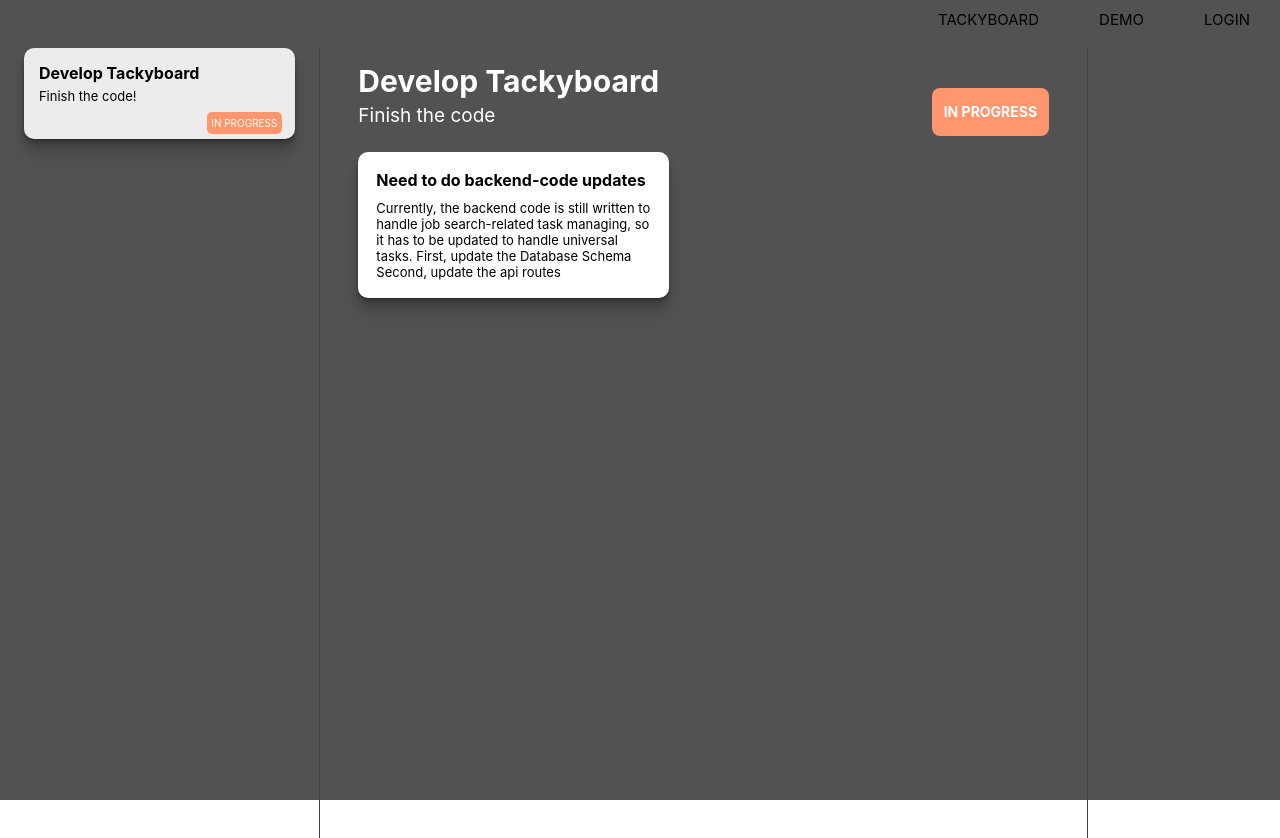
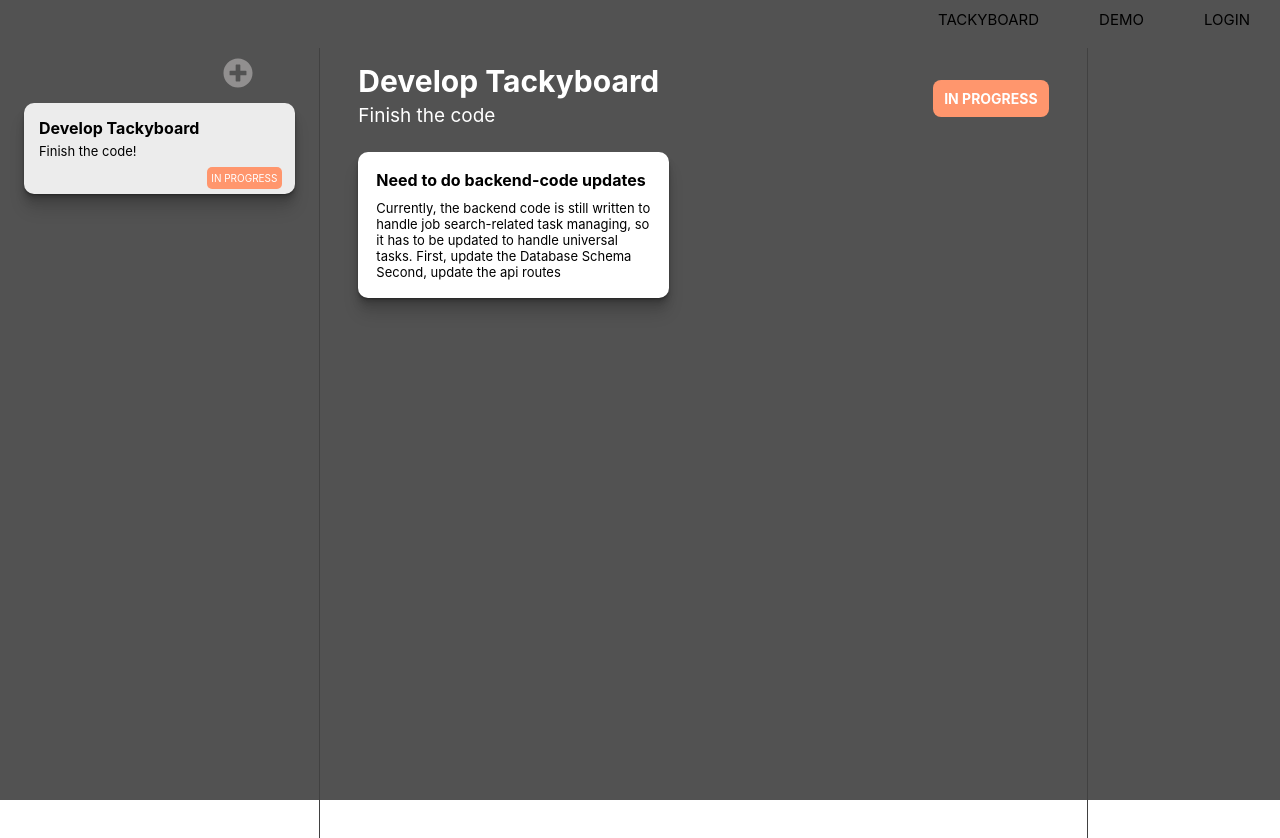
Before and after one commit to dogpineapple/tackyboard, a React (Create React App) app in the folder tackyboard-frontend/: page /demo in a window 1280 px wide. Shown: the top 838 px of the page. Built offline with nearby package versions, Linux system fonts and the light colour scheme.

Commit message:
commented out axios temporarily, added new task button, added docstrings for a few comps

```diff
--- a/tackyboard-frontend/src/LoginForm/index.js
+++ b/tackyboard-frontend/src/LoginForm/index.js
@@ -1,5 +1,5 @@
 import React, { useState } from 'react';
-import axios from 'axios';
+// import axios from 'axios';
 import './LoginForm.css';
 
 function LoginForm() {
--- a/tackyboard-frontend/src/SignUpForm/index.js
+++ b/tackyboard-frontend/src/SignUpForm/index.js
@@ -1,5 +1,5 @@
 import React, { useState } from "react";
-import axios from 'axios';
+// import axios from 'axios';
 import './SignUpForm.css';
 
 function SignUpForm() {
--- a/tackyboard-frontend/src/TaskDetail/TaskDetail.css
+++ b/tackyboard-frontend/src/TaskDetail/TaskDetail.css
@@ -15,10 +15,10 @@
 
 .TaskDetail-status {
   position: absolute;
-  top: 5%;
+  top: 4%;
   right: 5%;
   background-color: rgb(255, 150, 109);
-  padding: 2% 1.5%;
+  padding: 1rem 1.1rem;
   border-radius: 8px;
   color:white;
   text-transform: uppercase;
--- a/tackyboard-frontend/src/TaskDetail/index.js
+++ b/tackyboard-frontend/src/TaskDetail/index.js
@@ -14,7 +14,7 @@ function TaskDetail({ task }) {
       <span className="TaskDetail-status">{task.status}</span>
       {
         task.tackycards?.length > 0 && task.tackycards?.map(card => (
-          <TackyCard key={card.title} title={card.title} body={card.body} />
+          <TackyCard key={card.id} title={card.title} body={card.body} />
         ))
       }
     </div>
--- a/tackyboard-frontend/src/TaskList/TaskList.css
+++ b/tackyboard-frontend/src/TaskList/TaskList.css
@@ -0,0 +1,5 @@
+.TaskList-new-task-button {
+  cursor: pointer;
+  margin: 1rem 0 1.5rem 70%;
+  color: rgb(145, 143, 143);
+}
--- a/tackyboard-frontend/src/TaskList/index.js
+++ b/tackyboard-frontend/src/TaskList/index.js
@@ -1,6 +1,8 @@
 import React from 'react';
 import './TaskList.css';
 import TaskListCard from '../TaskListCard';
+import { FontAwesomeIcon } from '@fortawesome/react-fontawesome'
+import { faPlusCircle } from '@fortawesome/free-solid-svg-icons'
 
 /**
  * Child of `Taskboard` component.
@@ -13,7 +15,8 @@ function TaskList(tasks) {
     // create a TaskListCard
   return (
     <div className="TaskList" >
-      <TaskListCard title="Develop Tackyboard" description="Finish the code!" status="In progress"/>
+      <FontAwesomeIcon className="TaskList-new-task-button" icon={faPlusCircle} size="3x" onClick={() => console.log("-new Task Form modal pop-up here-")}/>
+      <TaskListCard id="1" title="Develop Tackyboard" description="Finish the code!" status="In progress"/>
     </div>
   );
 }
--- a/tackyboard-frontend/src/Taskboard/index.js
+++ b/tackyboard-frontend/src/Taskboard/index.js
@@ -5,11 +5,24 @@ import TaskDetail from '../TaskDetail';
 import TaskList from '../TaskList';
 
 function Taskboard() {
+  // this component should:
+  /*1. Access the store OR axios "GET" request for all tasks related to a Taskboard`*/
+  /*2. A method to handle the POST request for `NewTaskForm` to pass as a prop to
+  `TaskDetail` component */
+  /*3. Access the store for a selected task's TackyCards if the user clicks on a `TaskListCard`
+      in the `TaskList` */
+
+      // tasks -> put it in the store { tasks: [{task}, {task}, {task}] }
+      // user clicks on a task in the tasklist
+        // -> triggers code to the "GET" route for the selected task's TackyCards with the task's id
+
   const taskDetails = {
+    id: 1,
     title: "Develop Tackyboard",
     description: "Finish the code",
     status: "In progress",
     tackycards: [{
+      id: 2,
       title: "Need to do backend-code updates",
       body: `Currently, the backend code is still written to
             handle job search-related task managing, so it has
```
Also changed, not shown: tackyboard-frontend/src/NewTaskForm/index.js (+2 -11 lines).
